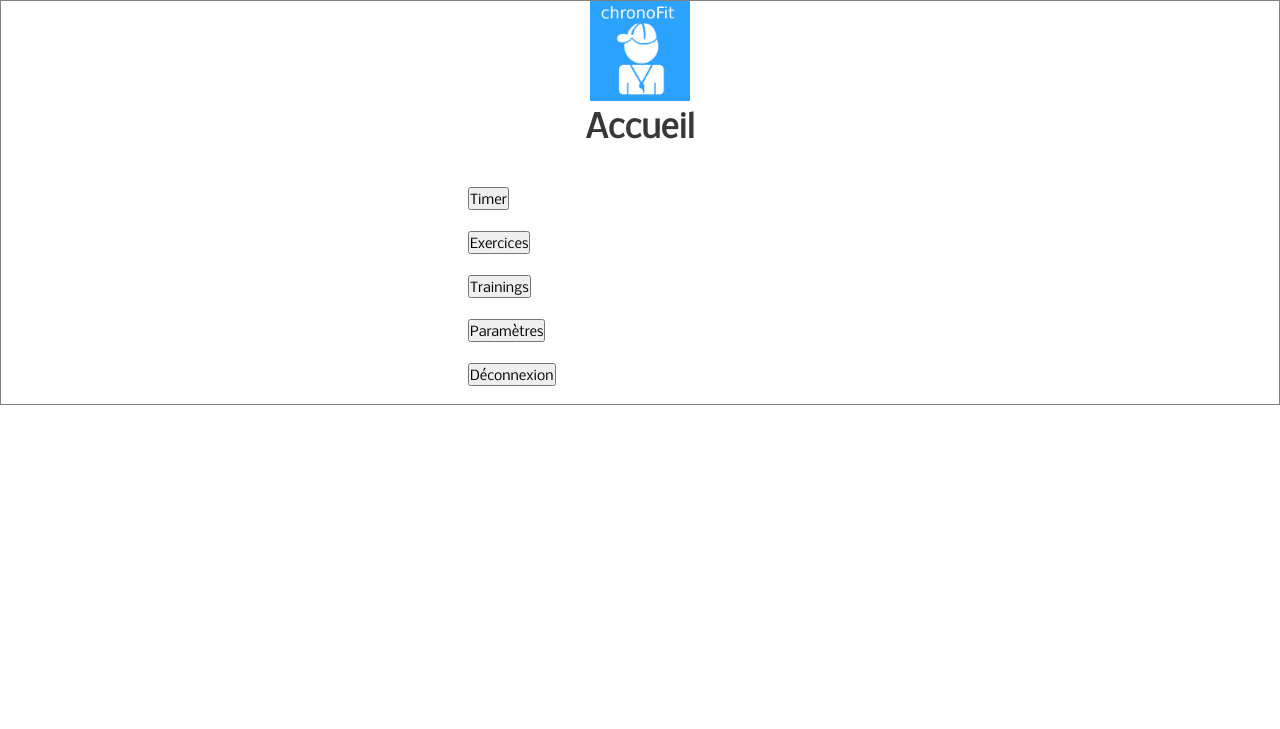
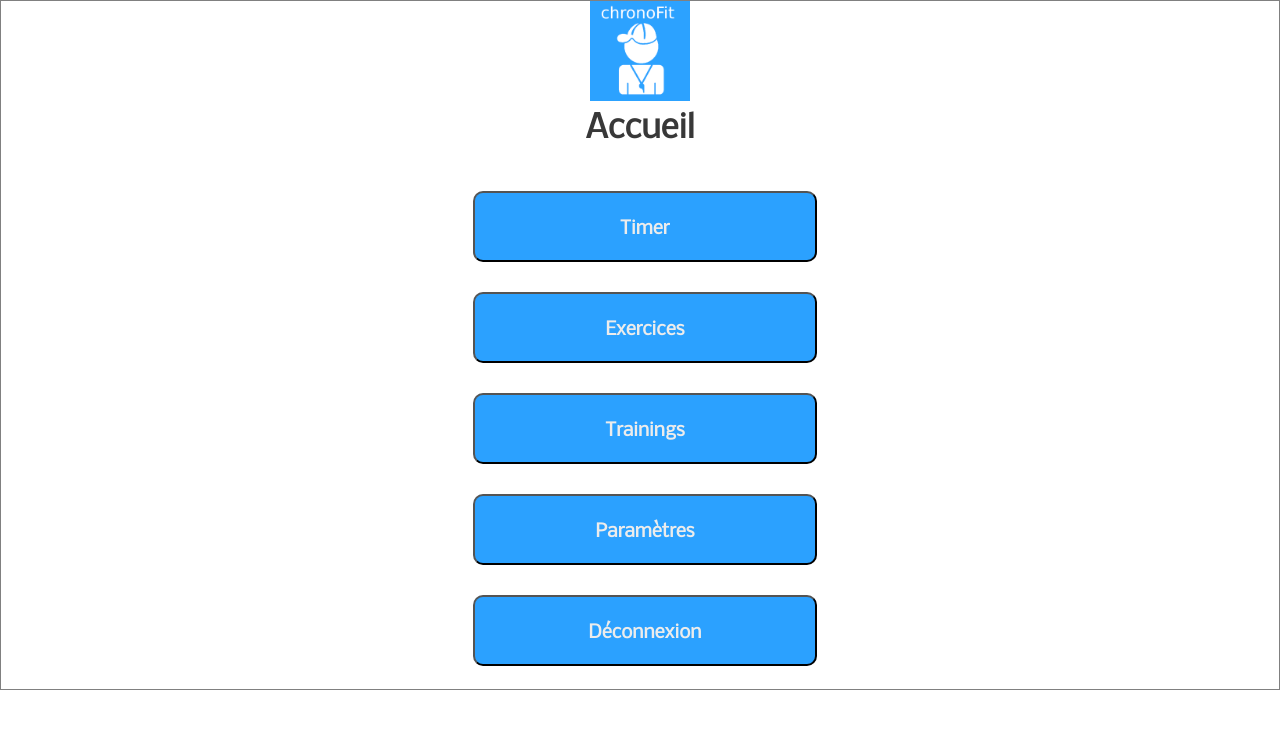
Before and after one commit to Ikodi-julien/chronoFit, a PHP site: page /indexLanding.php in a window 1280 px wide. Shown: the top 729 px of the page. Run offline with PHP 8.4, Linux system fonts and the light colour scheme; data that the repository does not hold is empty; a stand-in replaces the project's code that opens the database connection.

Commit message:
On revient à une version sans CRUD du Timer, CSS landing et login amélioré

```diff
--- a/css/style.css
+++ b/css/style.css
@@ -10,7 +10,7 @@
   --color-border: grey;
   --color-interval-normal: rgb(194, 227, 255);
   --color-font-dark: rgb(56, 56, 56);
-  --color-font-light: rgb(224, 224, 224);
+  --color-font-light: rgb(236, 236, 236);
 }
 
 /* --- COMMON --- */
@@ -80,21 +80,6 @@ h1 span {
 .content fieldset {
   width: 100%;
   margin: 10px 0;
-}
-
-.big-button {
-  background-color: var(--color-button);
-  width: 100%;
-  font-size: 18px;
-  font-weight: bold;
-  color: var(--color-font-light);
-  padding: 20px;
-  margin: 5px;
-  border-radius: 10px;
-  cursor: pointer;
-}
-.big-button a {
-  color: var(--color-font-light);
 }
 
 /* --- LOGIN ---*/
@@ -212,8 +197,26 @@ form input {
   font-size: 10px;
 }
 
+/* --- MODIFIER --- */
 .--trash {
   background-color: var(--color-border);
   color: var(--color-font-light);
   font-weight: 700;
 }
+
+.--big-button {
+  background-color: var(--color-button);
+  width: 100%;
+  font-size: 18px;
+  font-weight: bold;
+  color: var(--color-font-light);
+  padding: 20px;
+  margin: 5px;
+  border-radius: 10px;
+  cursor: pointer;
+}
+.--big-button a {
+  color: var(--color-font-light);
+  display: block;
+  width: 100%;
+}
--- a/landing/landingView.php
+++ b/landing/landingView.php
@@ -7,11 +7,11 @@ ob_start();
 <h1>Accueil</h1>
 
 <div class="landing">
-<a href="./indexTimer.php"><button>Timer</button></a>
-<a href="./indexExercices.php"><button>Exercices</button></a>
-<a href="./indexTrainings.php"><button>Trainings</button></a>
-<a href="./indexProfil.php"><button>Paramètres</button></a>
-<a href="./index.php"><button>Déconnexion</button></a>
+<a href="./indexTimer.php"><button class="--big-button">Timer</button></a>
+<a href="./indexExercices.php"><button class="--big-button">Exercices</button></a>
+<a href="./indexTrainings.php"><button class="--big-button">Trainings</button></a>
+<a href="./indexProfil.php"><button class="--big-button">Paramètres</button></a>
+<a href="./index.php"><button class="--big-button">Déconnexion</button></a>
 </div>
 
 <?php
--- a/login/loginView.php
+++ b/login/loginView.php
@@ -9,7 +9,7 @@ ob_start();
 <form action="" method="post">
   <label for="pseudo">Pseudo<input type="text" name="pseudo" id="pseudo"></label>
   <label for="password">Mot de passe<input type="password" name="password" id="password"></label>
-  <input type="submit" value="stdLogin">
+  <button type="submit" class="--big-button">LOGIN</button>
 </form>
 
 
--- a/scss/style.scss
+++ b/scss/style.scss
@@ -1,7 +1,7 @@
 @font-face {
-  font-family: 'nobileregular';
-  src: url('../fonts/nobile-regular-webfont.woff2') format('woff2'),
-    url('../fonts/nobile-regular-webfont.woff') format('woff');
+  font-family: "nobileregular";
+  src: url("../fonts/nobile-regular-webfont.woff2") format("woff2"),
+    url("../fonts/nobile-regular-webfont.woff") format("woff");
   font-weight: normal;
   font-style: normal;
 }
@@ -12,7 +12,7 @@
   --color-border: grey;
   --color-interval-normal: rgb(194, 227, 255);
   --color-font-dark: rgb(56, 56, 56);
-  --color-font-light: rgb(224, 224, 224);
+  --color-font-light: rgb(236, 236, 236);
 }
 
 /* --- COMMON --- */
@@ -20,7 +20,7 @@
   margin: 0;
   padding: 0;
   box-sizing: border-box;
-  font-family: 'nobileregular';
+  font-family: "nobileregular";
 }
 
 a {
@@ -83,22 +83,6 @@ h1 span {
   fieldset {
     width: 100%;
     margin: 10px 0;
-  }
-}
-
-.big-button {
-  background-color: var(--color-button);
-  width: 100%;
-  font-size: 18px;
-  font-weight: bold;
-  color: var(--color-font-light);
-  padding: 20px;
-  margin: 5px;
-  border-radius: 10px;
-  cursor: pointer;
-
-  & a {
-    color: var(--color-font-light);
   }
 }
 
@@ -236,8 +220,27 @@ form {
   font-size: 10px;
 }
 
+/* --- MODIFIER --- */
 .--trash {
   background-color: var(--color-border);
   color: var(--color-font-light);
   font-weight: 700;
 }
+
+.--big-button {
+  background-color: var(--color-button);
+  width: 100%;
+  font-size: 18px;
+  font-weight: bold;
+  color: var(--color-font-light);
+  padding: 20px;
+  margin: 5px;
+  border-radius: 10px;
+  cursor: pointer;
+
+  & a {
+    color: var(--color-font-light);
+    display: block;
+    width: 100%;
+  }
+}
```
Also changed, not shown: js/createTimer.js (+24 -72 lines), js/inutilPourLinstant.js (added, +49 -0 lines), js/readTimer.js (+34 -37 lines), timer/createTimerView.php (+19 -3 lines), timer/readTimerView.php (deleted, +0 -26 lines), js/dist/createTimer.dev.js, js/dist/inutilPourLinstant.dev.js (added), js/dist/readTimer.dev.js.
